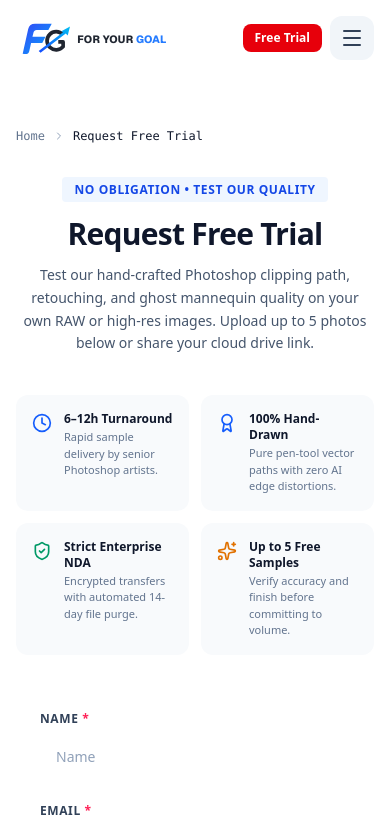
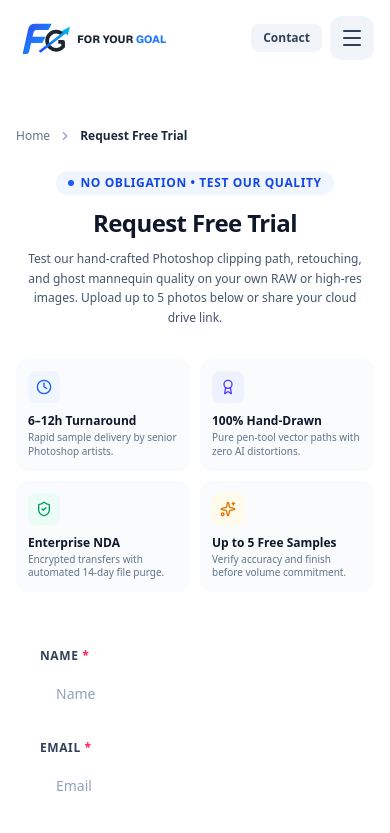
Before and after one commit to mainulislamik/foryourgoal, a Next.js app: page /request-a-quote in a window 390 px wide. Shown: the top 833 px of the page. Built offline with nearby package versions, Linux system fonts and the light colour scheme.

Commit message:
fix(mobile-ux): clean typography, compact trust grid, and contextual header cta

```diff
--- a/src/app/request-a-quote/page.tsx
+++ b/src/app/request-a-quote/page.tsx
@@ -47,65 +47,74 @@ export default function RequestQuotePage() {
       />
 
       {/* Breadcrumb Navigation */}
-      <nav aria-label="Breadcrumb" className="flex items-center gap-2 text-xs text-slate-500 mb-8 font-mono">
+      <nav aria-label="Breadcrumb" className="flex items-center gap-2 text-xs text-slate-500 mb-6 font-medium">
         <Link href="/" className="hover:text-blue-600 transition-colors">
           Home
         </Link>
-        <ChevronRight className="w-3 h-3 text-slate-400" />
-        <span className="text-slate-900 font-medium">Request Free Trial</span>
+        <ChevronRight className="w-3.5 h-3.5 text-slate-400" />
+        <span className="text-slate-800 font-semibold">Request Free Trial</span>
       </nav>
 
       {/* Hero Section & Server-Rendered H1 */}
-      <header className="text-center max-w-3xl mx-auto mb-10">
-        <span className="text-xs font-semibold uppercase tracking-wider text-blue-700 bg-blue-50 px-3 py-1 rounded border border-blue-200">
+      <header className="text-center max-w-3xl mx-auto mb-8 sm:mb-10">
+        <span className="inline-flex items-center gap-1.5 text-xs font-semibold uppercase tracking-wider text-blue-700 bg-blue-50 px-3 py-1 rounded-full border border-blue-200">
+          <span className="w-1.5 h-1.5 rounded-full bg-blue-600 animate-pulse" />
           No Obligation • Test Our Quality
         </span>
-        <h1 className="text-3xl sm:text-4xl font-extrabold text-slate-900 mt-4 tracking-tight">
+        <h1 className="text-2xl sm:text-4xl font-extrabold text-slate-900 mt-3 sm:mt-4 tracking-tight">
           Request Free Trial
         </h1>
-        <p className="mt-3 text-sm sm:text-base text-slate-600 leading-relaxed">
+        <p className="mt-2.5 sm:mt-3 text-xs sm:text-base text-slate-600 leading-relaxed px-2">
           Test our hand-crafted Photoshop clipping path, retouching, and ghost mannequin quality on your own RAW or high-res images. Upload up to 5 photos below or share your cloud drive link.
         </p>
       </header>
 
       {/* Trust & Guarantee Grid */}
-      <div className="grid grid-cols-2 md:grid-cols-4 gap-3 sm:gap-4 max-w-5xl mx-auto mb-8 sm:mb-12">
-        <div className="p-4 rounded-xl bg-slate-50 border border-slate-200 flex items-start gap-3">
-          <Clock className="w-5 h-5 text-blue-600 shrink-0 mt-0.5" />
+      <div className="grid grid-cols-2 md:grid-cols-4 gap-2.5 sm:gap-4 max-w-5xl mx-auto mb-8 sm:mb-12">
+        <div className="p-3 sm:p-4 rounded-xl bg-slate-50/80 border border-slate-200/90 flex flex-col sm:flex-row items-start gap-2.5 sm:gap-3">
+          <div className="w-8 h-8 rounded-lg bg-blue-50 border border-blue-100 flex items-center justify-center shrink-0">
+            <Clock className="w-4 h-4 text-blue-600" />
+          </div>
           <div>
-            <div className="font-semibold text-xs text-slate-900">6–12h Turnaround</div>
-            <div className="text-[11px] text-slate-500 mt-0.5">
+            <div className="font-bold text-xs text-slate-900">6–12h Turnaround</div>
+            <div className="text-[10px] sm:text-[11px] text-slate-500 mt-0.5 leading-snug">
               Rapid sample delivery by senior Photoshop artists.
             </div>
           </div>
         </div>
 
-        <div className="p-4 rounded-xl bg-slate-50 border border-slate-200 flex items-start gap-3">
-          <Award className="w-5 h-5 text-blue-600 shrink-0 mt-0.5" />
+        <div className="p-3 sm:p-4 rounded-xl bg-slate-50/80 border border-slate-200/90 flex flex-col sm:flex-row items-start gap-2.5 sm:gap-3">
+          <div className="w-8 h-8 rounded-lg bg-indigo-50 border border-indigo-100 flex items-center justify-center shrink-0">
+            <Award className="w-4 h-4 text-indigo-600" />
+          </div>
           <div>
-            <div className="font-semibold text-xs text-slate-900">100% Hand-Drawn</div>
-            <div className="text-[11px] text-slate-500 mt-0.5">
-              Pure pen-tool vector paths with zero AI edge distortions.
+            <div className="font-bold text-xs text-slate-900">100% Hand-Drawn</div>
+            <div className="text-[10px] sm:text-[11px] text-slate-500 mt-0.5 leading-snug">
+              Pure pen-tool vector paths with zero AI distortions.
             </div>
           </div>
         </div>
 
-        <div className="p-4 rounded-xl bg-slate-50 border border-slate-200 flex items-start gap-3">
-          <ShieldCheck className="w-5 h-5 text-emerald-600 shrink-0 mt-0.5" />
+        <div className="p-3 sm:p-4 rounded-xl bg-slate-50/80 border border-slate-200/90 flex flex-col sm:flex-row items-start gap-2.5 sm:gap-3">
+          <div className="w-8 h-8 rounded-lg bg-emerald-50 border border-emerald-100 flex items-center justify-center shrink-0">
+            <ShieldCheck className="w-4 h-4 text-emerald-600" />
+          </div>
           <div>
-            <div className="font-semibold text-xs text-slate-900">Strict Enterprise NDA</div>
-            <div className="text-[11px] text-slate-500 mt-0.5">
+            <div className="font-bold text-xs text-slate-900">Enterprise NDA</div>
+            <div className="text-[10px] sm:text-[11px] text-slate-500 mt-0.5 leading-snug">
               Encrypted transfers with automated 14-day file purge.
             </div>
           </div>
         </div>
 
-        <div className="p-4 rounded-xl bg-slate-50 border border-slate-200 flex items-start gap-3">
-          <Sparkles className="w-5 h-5 text-amber-600 shrink-0 mt-0.5" />
+        <div className="p-3 sm:p-4 rounded-xl bg-slate-50/80 border border-slate-200/90 flex flex-col sm:flex-row items-start gap-2.5 sm:gap-3">
+          <div className="w-8 h-8 rounded-lg bg-amber-50 border border-amber-100 flex items-center justify-center shrink-0">
+            <Sparkles className="w-4 h-4 text-amber-600" />
+          </div>
           <div>
-            <div className="font-semibold text-xs text-slate-900">Up to 5 Free Samples</div>
-            <div className="text-[11px] text-slate-500 mt-0.5">
-              Verify accuracy and finish before committing to volume.
+            <div className="font-bold text-xs text-slate-900">Up to 5 Free Samples</div>
+            <div className="text-[10px] sm:text-[11px] text-slate-500 mt-0.5 leading-snug">
+              Verify accuracy and finish before volume commitment.
             </div>
           </div>
         </div>
--- a/src/components/layout/Header.tsx
+++ b/src/components/layout/Header.tsx
@@ -361,6 +361,15 @@ export function Header() {
 
             {/* Desktop CTA Action Button */}
             <div className="hidden lg:flex items-center">
+              {pathname === "/request-a-quote" || pathname === "/request-free-trial" ? (
+                <Link
+                  href="/contact"
+                  className="relative inline-flex items-center justify-center gap-2 px-5 py-2.5 rounded-xl text-sm font-semibold text-slate-700 bg-slate-100 hover:bg-slate-200 border border-slate-200 transition-all duration-200"
+                >
+                  <span>Contact Us</span>
+                  <ArrowRight className="w-4 h-4 text-slate-500" />
+                </Link>
+              ) : (
                 <Link
                   href="/request-a-quote?type=sample"
                   className="btn-shimmer relative inline-flex items-center justify-center gap-2 px-5 py-2.5 rounded-xl text-sm font-bold text-white bg-red-600 hover:bg-red-700 shadow-md shadow-red-600/20 hover:shadow-lg hover:shadow-red-600/35 transition-all transform hover:scale-105 active:scale-95 duration-200"
@@ -368,16 +377,26 @@ export function Header() {
                   <span>Free Trial</span>
                   <ArrowRight className="w-4 h-4 text-white/90" />
                 </Link>
+              )}
             </div>
 
             {/* Mobile Header Actions */}
             <div className="lg:hidden flex items-center gap-2">
+              {pathname === "/request-a-quote" || pathname === "/request-free-trial" ? (
+                <Link
+                  href="/contact"
+                  className="px-3 py-1.5 text-xs rounded-lg font-semibold text-slate-700 bg-slate-100 hover:bg-slate-200 border border-slate-200 shadow-sm"
+                >
+                  Contact
+                </Link>
+              ) : (
                 <Link
                   href="/request-a-quote?type=sample"
                   className="px-3 py-1.5 text-xs sm:px-4 sm:py-2 sm:text-xs rounded-lg font-bold text-white bg-red-600 hover:bg-red-700 shadow-sm"
                 >
                   Free Trial
                 </Link>
+              )}
               <button
                 onClick={() => setMobileMenuOpen(!mobileMenuOpen)}
                 className="min-w-[44px] min-h-[44px] flex items-center justify-center rounded-xl text-slate-700 hover:text-slate-900 bg-slate-100 border border-slate-300"
```
Lines whose indentation alone changed are shown as unchanged.
